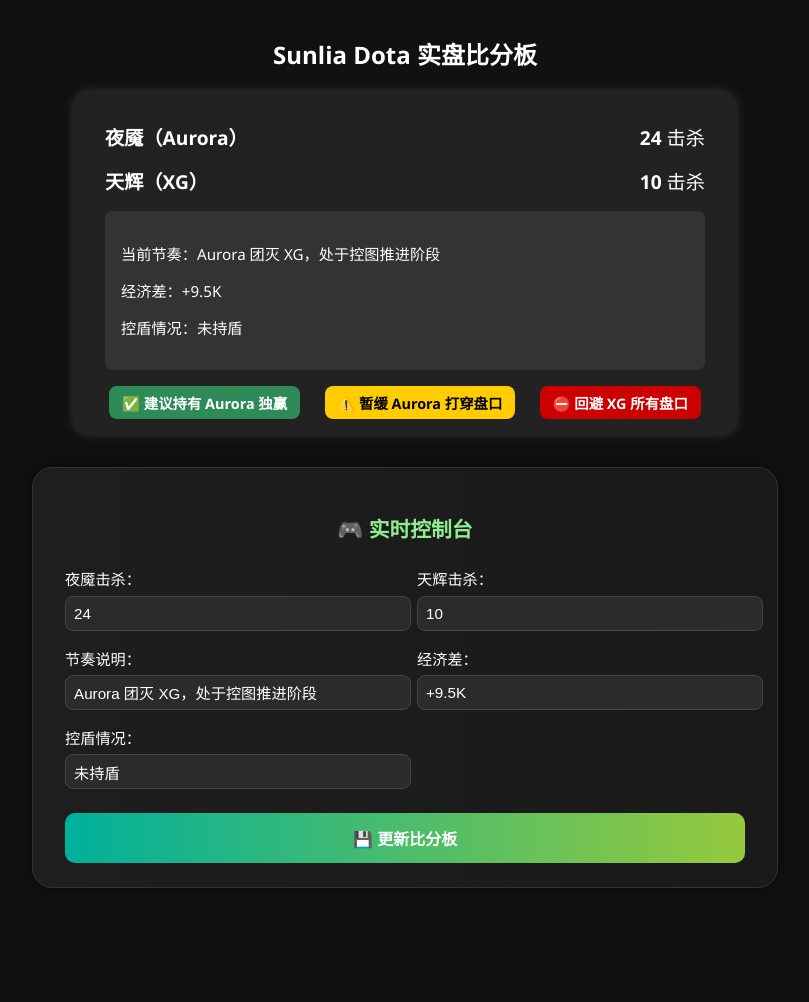
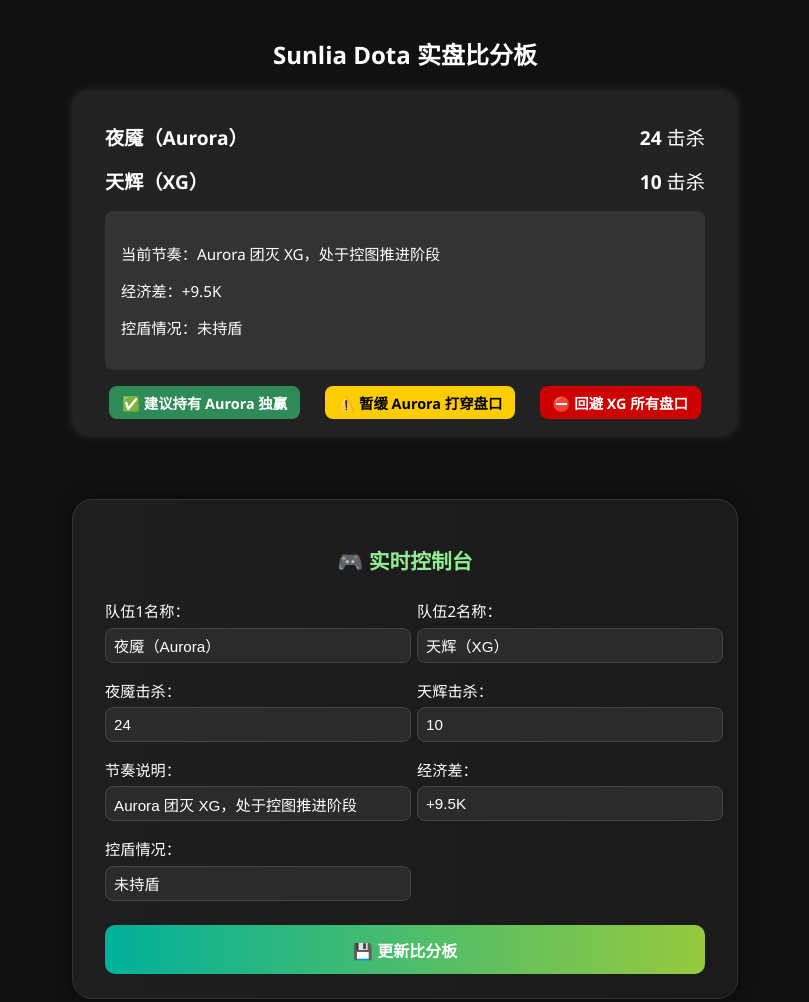
Before and after one commit to lshun1203/sunlia-board, a plain HTML site: page index.html in a window 1280 px wide. Shown: the whole page, without its empty margins (235-1044 px from the left). Before the commit the page ends 904 px from the top, so only its background shows below. Drawn offline with Linux system fonts and the light colour scheme.

Commit message:
Update index.html

```diff
--- a/index.html
+++ b/index.html
@@ -22,6 +22,7 @@
       box-shadow: 0 0 10px #333;
       width: 100%;
       max-width: 600px;
+      margin-bottom: 2rem;
     }
     .team {
       display: flex;
@@ -52,13 +53,21 @@
     .green { background: #2e8b57; }
     .yellow { background: #ffcc00; color: #000; }
     .red { background: #cc0000; }
+    .main-container {
+      display: flex;
+      gap: 2rem;
+      flex-wrap: wrap;
+      justify-content: center;
+      align-items: flex-start;
+      width: 100%;
+      max-width: 1280px;
+    }
     .control {
-      margin-top: 2rem;
       background: linear-gradient(to right, #1e1e1e, #1a1a1a);
       padding: 1.5rem 2rem;
       border-radius: 20px;
       width: 100%;
-      max-width: 680px;
+      max-width: 600px;
       box-shadow: 0 0 16px rgba(0,0,0,0.5);
       border: 1px solid #333;
     }
@@ -108,13 +117,14 @@
 </head>
 <body>
   <h2>Sunlia Dota 实盘比分板</h2>
+  <div class="main-container">
     <div class="scoreboard">
       <div class="team">
-      <div><strong>夜魇（Aurora）</strong></div>
+        <div><strong id="team1Name">夜魇（Aurora）</strong></div>
         <div><strong id="score1">24</strong> 击杀</div>
       </div>
       <div class="team">
-      <div><strong>天辉（XG）</strong></div>
+        <div><strong id="team2Name">天辉（XG）</strong></div>
         <div><strong id="score2">10</strong> 击杀</div>
       </div>
       <div class="info" id="statusText">
@@ -132,6 +142,8 @@
     <div class="control">
       <h3>🎮 实时控制台</h3>
       <div class="control-grid">
+        <label>队伍1名称：<input id="inputTeam1" value="夜魇（Aurora）"></label>
+        <label>队伍2名称：<input id="inputTeam2" value="天辉（XG）"></label>
         <label>夜魇击杀：<input type="number" id="input1" value="24"></label>
         <label>天辉击杀：<input type="number" id="input2" value="10"></label>
         <label>节奏说明：<input id="input3" value="Aurora 团灭 XG，处于控图推进阶段"></label>
@@ -140,9 +152,12 @@
       </div>
       <button onclick="updateBoard()">💾 更新比分板</button>
     </div>
+  </div>
 
   <script>
     function updateBoard() {
+      document.getElementById('team1Name').textContent = document.getElementById('inputTeam1').value;
+      document.getElementById('team2Name').textContent = document.getElementById('inputTeam2').value;
       document.getElementById('score1').textContent = document.getElementById('input1').value;
       document.getElementById('score2').textContent = document.getElementById('input2').value;
       const s = document.getElementById('input3').value;
```
Lines whose indentation alone changed are shown as unchanged.
